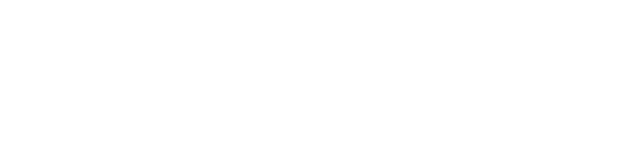
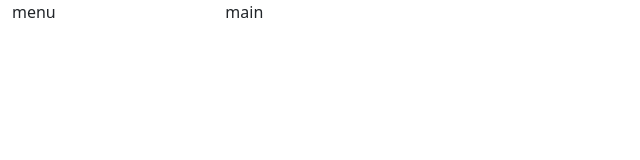
Before and after one commit to okonomi/bootstrap-v5-admin-template, a website built with Parcel: page index.html in a window 1280 px wide. Shown: the full height of the page, 0-640 px from the left. Built offline with nearby package versions, Linux system fonts and the light colour scheme.

Commit message:
feat: 2 column layout

```diff
--- a/index.html
+++ b/index.html
@@ -6,6 +6,17 @@
   <title>Bootstrap 5 Simple Admin Dashboard</title>
 </head>
 <body>
+  <div class="container-fluid">
+    <div class="row">
+      <nav class="col-2">
+        menu
+      </nav>
+      <main class="col">
+        main
+      </main>
+    </div>
+  </div>
+
   <script src="./index.js"></script>
 </body>
 </html>
```
